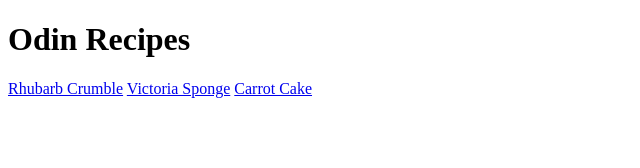
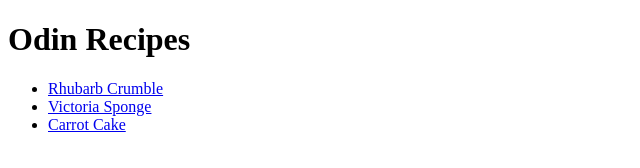
Before and after one commit to SLLdevelop/odin_recipes, a plain HTML site: page index.html in a window 1280 px wide. Shown: the whole page, without its empty margins (0-640 px from the left). Drawn offline with Linux system fonts and the light colour scheme.

Commit message:
add: Add unordered list for the recipes
Was hard to read recipes links before, list makes easier to read and click links

```diff
--- a/index.html
+++ b/index.html
@@ -7,9 +7,10 @@
 </head>
 <body>
     <h1>Odin Recipes</h1>
-    <a href="recipes/rhubarb-crumble.html">Rhubarb Crumble</a>
-    <a href="recipes/victoria-sponge.html">Victoria Sponge</a>
-    <a href="recipes/carrot-cake.html">Carrot Cake</a>
-
+    <ul>
+      <li><a href="recipes/rhubarb-crumble.html">Rhubarb Crumble</a></li>
+      <li><a href="recipes/victoria-sponge.html">Victoria Sponge</a></li>
+      <li><a href="recipes/carrot-cake.html">Carrot Cake</a></li>
+    </ul>
 </body>
 </html>
```
